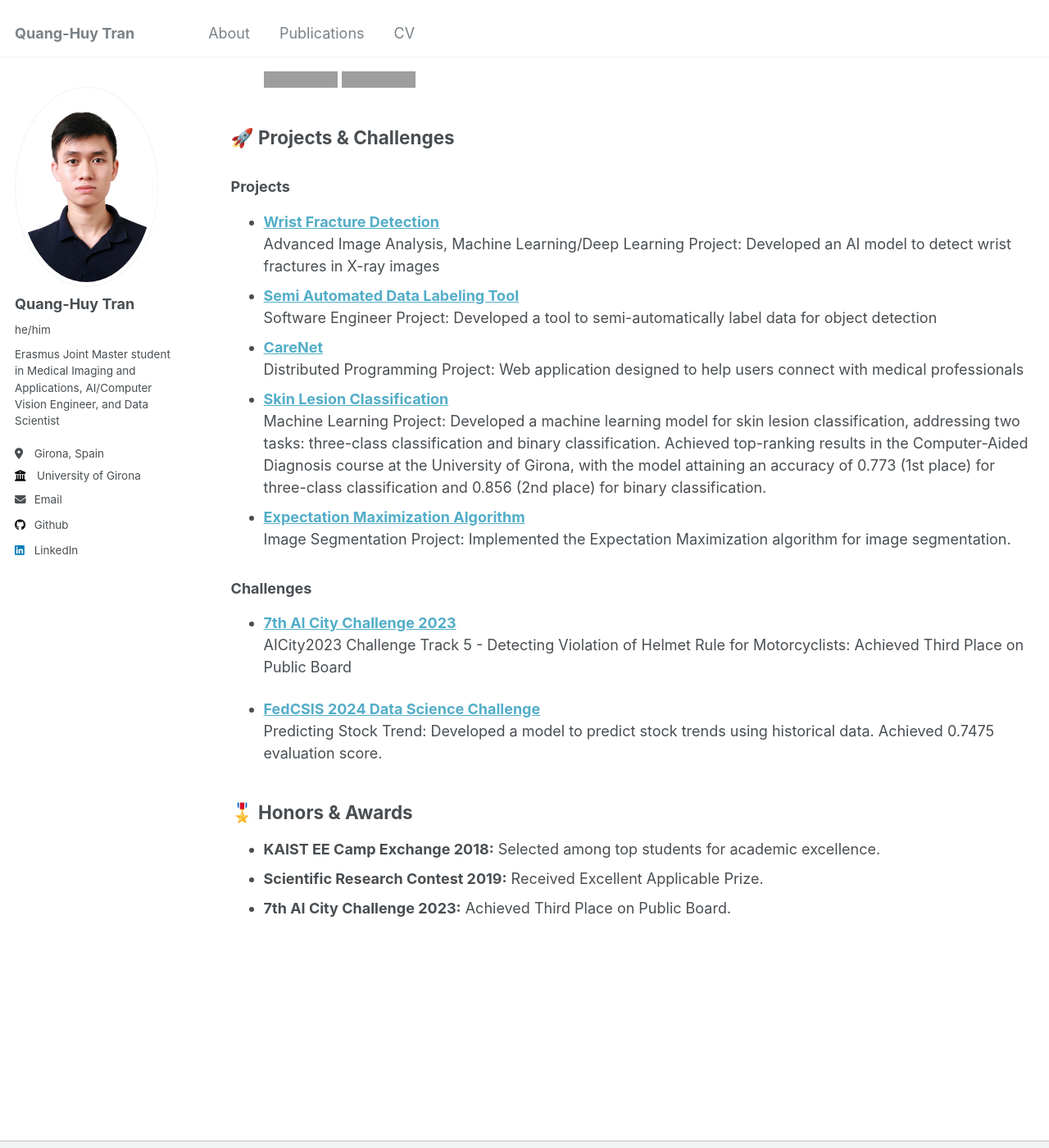
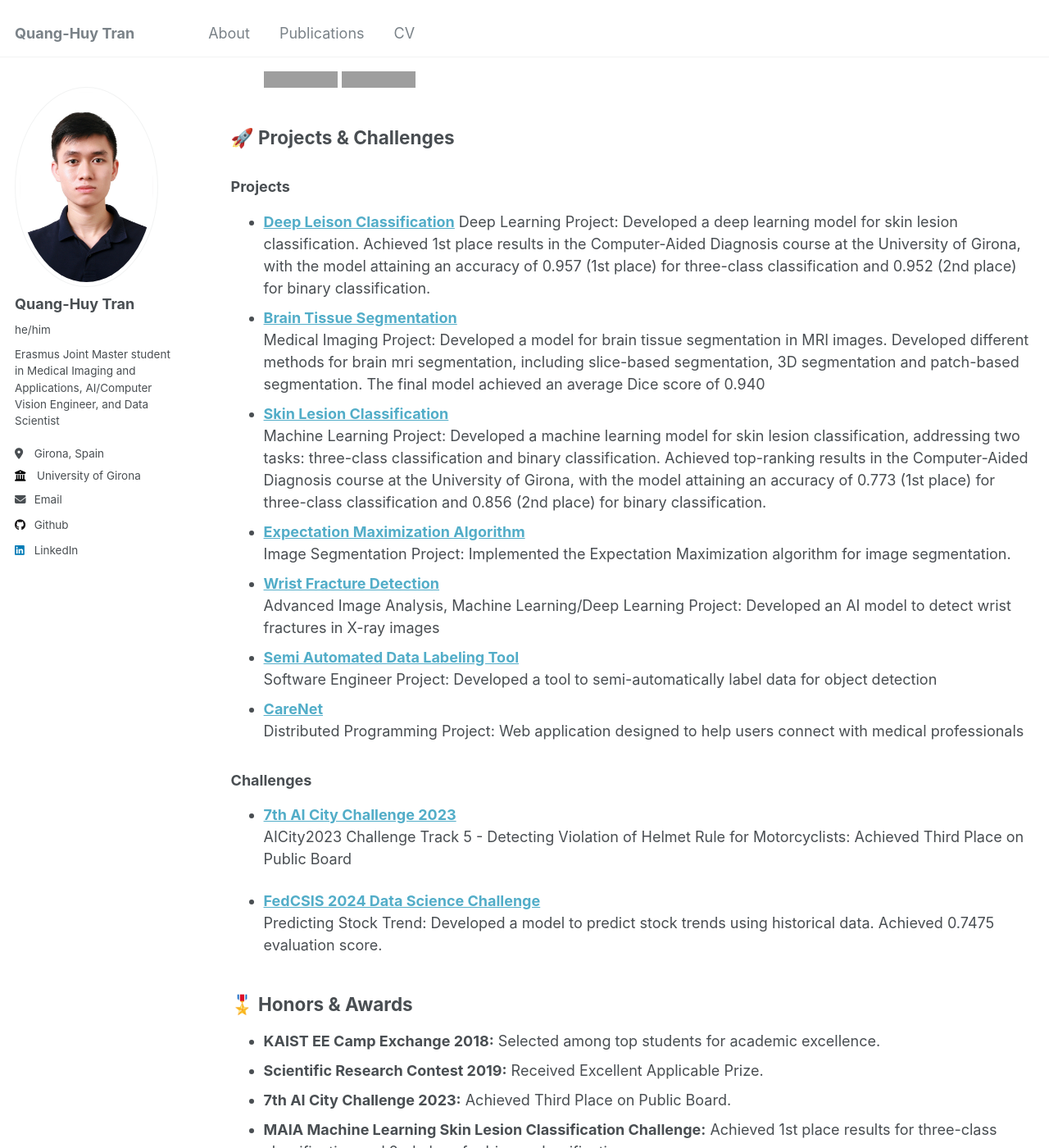
Before and after one commit to huytrnq/huytrnq.github.io, a Jekyll site: the page built from _pages/cv.md, in a window 1280 px wide and 1400 px high, scrolled down 2212 px. Shown: the whole window at 82% size. Built offline with Jekyll 4.4.1, drawn with Linux system fonts in a browser that asks for light colours; some of the changed text lies outside the part shown; grey boxes are pictures that could not be loaded.

Commit message:
update project

```diff
--- a/_pages/cv.md
+++ b/_pages/cv.md
@@ -93,16 +93,20 @@ _Ha Noi University of Science and Technology_
 ## 🚀 Projects & Challenges
 
 ### Projects
+- [**Deep Leison Classification**](https://github.com/huytrnq/Deep-Skin-Lesion-Classification)
+  Deep Learning Project: Developed a deep learning model for skin lesion classification. Achieved 1st place results in the Computer-Aided Diagnosis course at the University of Girona, with the model attaining an accuracy of 0.957 (1st place) for three-class classification and 0.952 (2nd place) for binary classification.
+- [**Brain Tissue Segmentation**](https://github.com/huytrnq/BrainSegmentation)
+  Medical Imaging Project: Developed a model for brain tissue segmentation in MRI images. Developed different methods for brain mri segmentation, including slice-based segmentation, 3D segmentation and patch-based segmentation. The final model achieved an average Dice score of 0.940
+- [**Skin Lesion Classification**](https://github.com/huytrnq/Skin-Lesion-Classification)
+  Machine Learning Project: Developed a machine learning model for skin lesion classification, addressing two tasks: three-class classification and binary classification. Achieved top-ranking results in the Computer-Aided Diagnosis course at the University of Girona, with the model attaining an accuracy of 0.773 (1st place) for three-class classification and 0.856 (2nd place) for binary classification.
+- [**Expectation Maximization Algorithm**](https://github.com/huytrnq/ExpectationMaximization)
+  Image Segmentation Project: Implemented the Expectation Maximization algorithm for image segmentation.
 - [**Wrist Fracture Detection**](https://github.com/huytrnq/Wrist-Fracture-Detection)
   Advanced Image Analysis, Machine Learning/Deep Learning Project: Developed an AI model to detect wrist fractures in X-ray images
 - [**Semi Automated Data Labeling Tool**](https://github.com/huytrnq/Semi-Automated-Data-Labeling-Tool)
   Software Engineer Project: Developed a tool to semi-automatically label data for object detection
 - [**CareNet**](https://github.com/huytrnq/CareNet)
   Distributed Programming Project: Web application designed to help users connect with medical professionals
-- [**Skin Lesion Classification**](https://github.com/huytrnq/Skin-Lesion-Classification)
-  Machine Learning Project: Developed a machine learning model for skin lesion classification, addressing two tasks: three-class classification and binary classification. Achieved top-ranking results in the Computer-Aided Diagnosis course at the University of Girona, with the model attaining an accuracy of 0.773 (1st place) for three-class classification and 0.856 (2nd place) for binary classification.
-- [**Expectation Maximization Algorithm**](https://github.com/huytrnq/ExpectationMaximization)
-  Image Segmentation Project: Implemented the Expectation Maximization algorithm for image segmentation.
 
 ### Challenges
 - [**7th AI City Challenge 2023**](https://github.com/huytrnq/AI-City-Challenge-2023)
@@ -115,3 +119,5 @@ _Ha Noi University of Science and Technology_
 - **KAIST EE Camp Exchange 2018:** Selected among top students for academic excellence.
 - **Scientific Research Contest 2019:** Received Excellent Applicable Prize.
 - **7th AI City Challenge 2023:** Achieved Third Place on Public Board.
+- **MAIA Machine Learning Skin Lesion Classification Challenge:** Achieved 1st place results for three-class classification and 2nd place for binary classification.
+- **MAIA Deep Learning Skin Lesion Classification Challenge:** Achieved 1st place results for three-class classification and 2nd place for binary classification.
```
